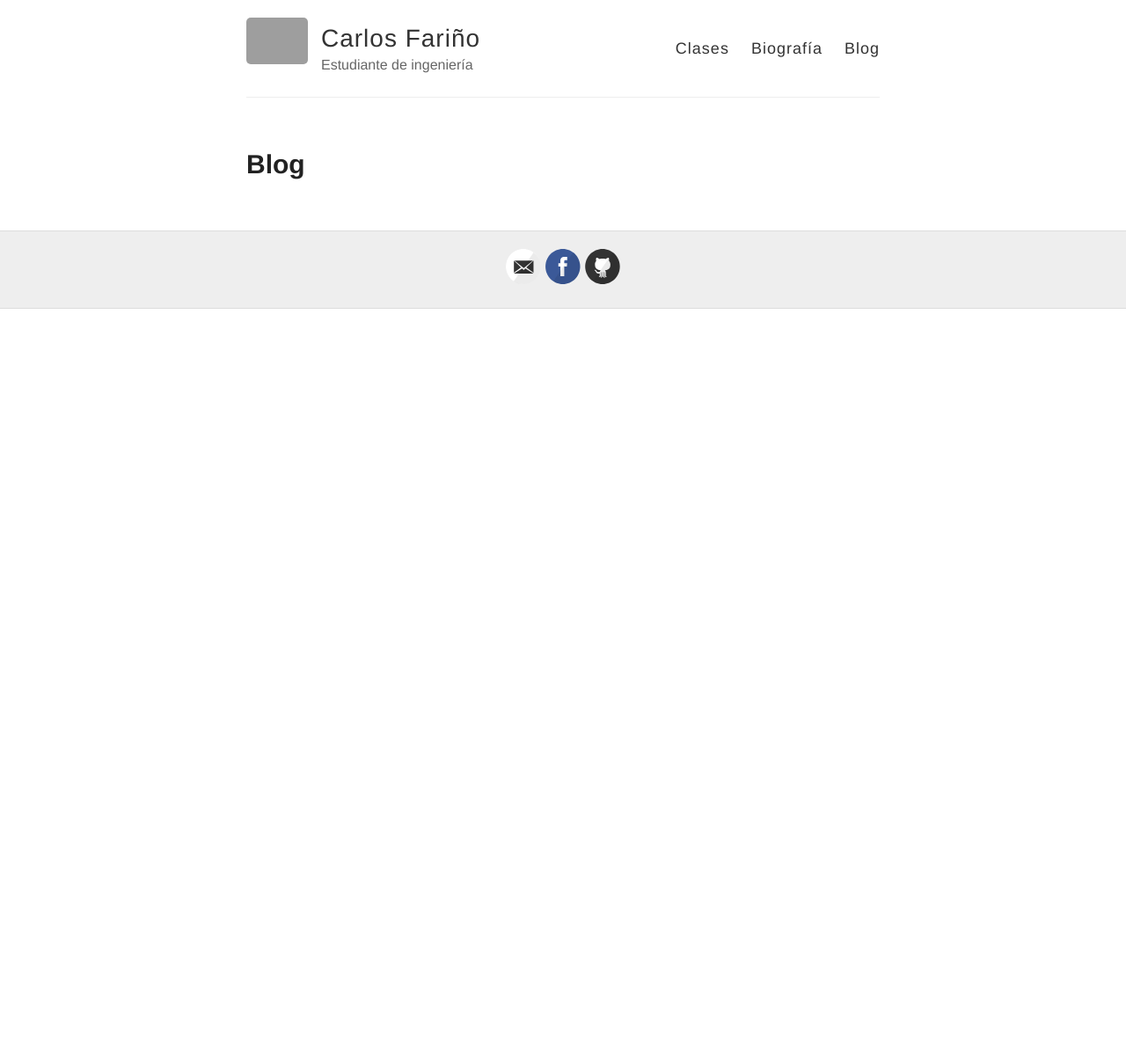
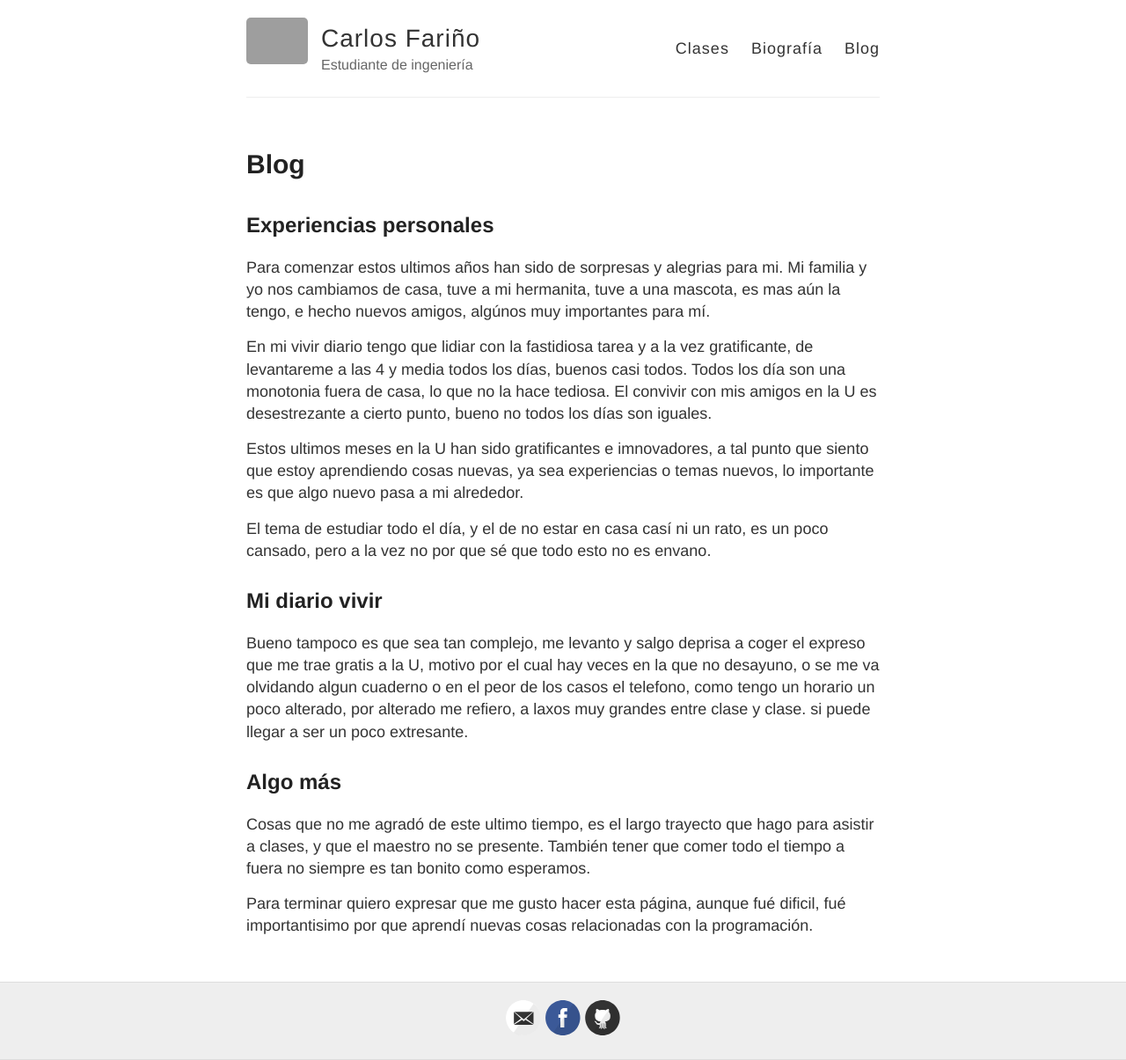
Before and after one commit to andrescharro22/Carlos-F007.github.io, a Jekyll site: the page built from blog.md, in a window 1280 px wide. Shown: the whole page at 88% size. Built offline with Jekyll 4.4.1, drawn with Linux system fonts in a browser that asks for light colours; before the commit the page ends 900 px from its top, so only the background shows below that; grey boxes are pictures that could not be loaded.

Commit message:
Update blog.md

```diff
--- a/blog.md
+++ b/blog.md
@@ -3,3 +3,29 @@ layout: page
 title: Blog
 permalink: /blog/
 ---
+
+Experiencias personales
+--
+
+Para comenzar estos ultimos años han sido de sorpresas y alegrias para mi. Mi familia y yo nos cambiamos de casa, tuve a mi hermanita, tuve a una mascota, es mas aún la tengo, e hecho nuevos amigos, algúnos muy importantes para mí.
+
+En mi vivir diario tengo que lidiar con la fastidiosa tarea y a la vez gratificante, de levantareme a las 4 y media todos los días, buenos casi todos. Todos los día son una monotonia fuera de casa, lo que no la hace tediosa. El convivir con mis amigos en la U es desestrezante a cierto punto, bueno no todos los días son iguales.
+
+Estos ultimos meses en la U han sido gratificantes e imnovadores, a tal punto que siento que estoy aprendiendo cosas nuevas, ya sea experiencias o temas nuevos, lo importante es que algo nuevo pasa a mi alrededor.
+
+El tema de estudiar todo el día, y el de no estar en casa casí ni un rato, es un poco cansado, pero a la vez no por que sé que todo esto no es envano.
+
+
+Mi diario vivir
+--
+
+Bueno tampoco es que sea tan complejo, me levanto y salgo deprisa a coger el expreso que me trae gratis a la U, motivo por el cual hay veces en la que no desayuno, o se me va olvidando algun cuaderno o en el peor de los casos el telefono, como tengo un horario un poco alterado, por alterado me refiero, a laxos muy grandes entre clase y clase. si puede llegar a ser un poco extresante.
+
+
+Algo más
+--
+
+Cosas que no me agradó de este ultimo tiempo, es el largo trayecto que hago para asistir a clases, y que el maestro no se presente.
+También tener que comer todo el tiempo a fuera no siempre es tan bonito como esperamos.
+
+Para terminar quiero expresar que me gusto hacer esta página, aunque fué dificil, fué importantisimo por que aprendí nuevas cosas relacionadas con la programación.
```
